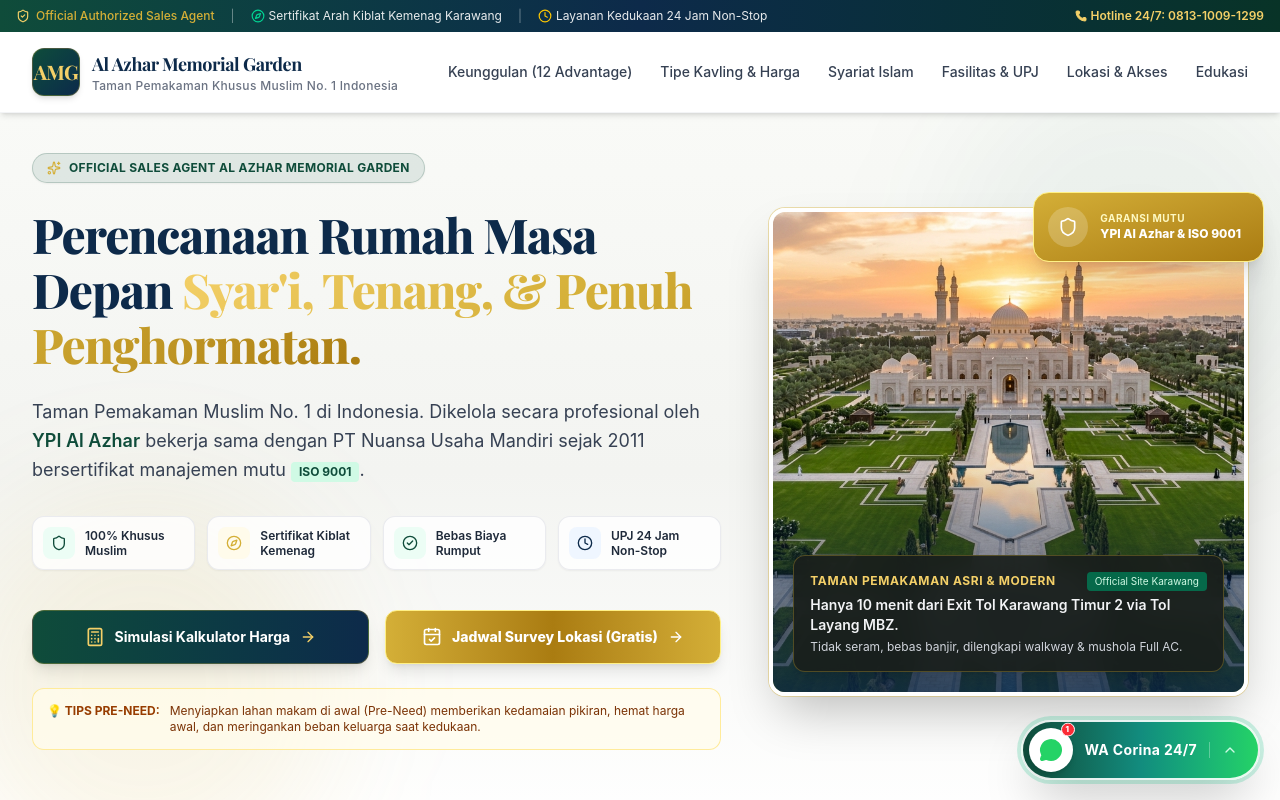
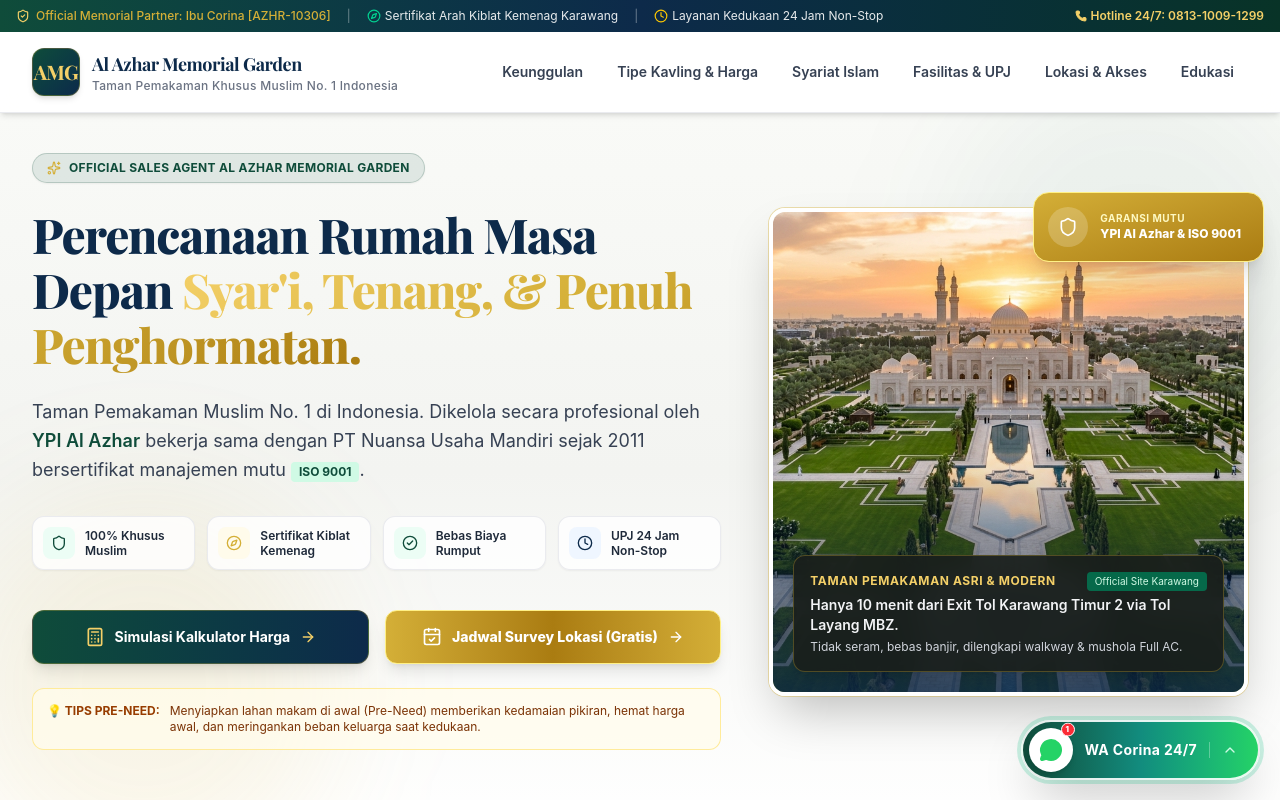
Before and after one commit to RikiEnergyX/al-azhar-memorial-garden, a React (Vite) app: page / in a window 1280 px wide. Shown: the top 800 px of the page. Built offline with nearby package versions, Linux system fonts and the light colour scheme; a web font is replaced by a local one.

Commit message:
Add glass effect hover state and active section scrollspy indicator to Navbar

```diff
--- a/src/components/Navbar.jsx
+++ b/src/components/Navbar.jsx
@@ -1,26 +1,62 @@
-import React, { useState } from 'react';
-import { Phone, Calculator, ShieldCheck, Menu, X, Clock, Compass } from 'lucide-react';
+import React, { useState, useEffect } from 'react';
+import { Phone, Calculator, ShieldCheck, Menu, X, Clock, Compass, Sparkles } from 'lucide-react';
 import { AGENT_INFO } from '../data/contentData';
 
 export default function Navbar({ onOpenCalculator, onOpenSurvey }) {
   const [mobileMenuOpen, setMobileMenuOpen] = useState(false);
+  const [activeSection, setActiveSection] = useState('');
+
+  const navItems = [
+    { id: 'keunggulan', label: 'Keunggulan' },
+    { id: 'tipe-kavling', label: 'Tipe Kavling & Harga' },
+    { id: 'syariat-islam', label: 'Syariat Islam' },
+    { id: 'fasilitas-upj', label: 'Fasilitas & UPJ' },
+    { id: 'lokasi-akses', label: 'Lokasi & Akses' },
+    { id: 'edukasi', label: 'Edukasi' },
+  ];
+
+  useEffect(() => {
+    const handleScroll = () => {
+      const scrollPosition = window.scrollY + 140;
+
+      for (let i = navItems.length - 1; i >= 0; i--) {
+        const element = document.getElementById(navItems[i].id);
+        if (element) {
+          const top = element.offsetTop;
+          const height = element.offsetHeight;
+          if (scrollPosition >= top && scrollPosition < top + height) {
+            setActiveSection(navItems[i].id);
+            return;
+          }
+        }
+      }
+
+      if (window.scrollY < 200) {
+        setActiveSection('');
+      }
+    };
+
+    window.addEventListener('scroll', handleScroll);
+    handleScroll();
+    return () => window.removeEventListener('scroll', handleScroll);
+  }, []);
 
   const handleWaClick = (section = 'Header Navbar') => {
     const text = encodeURIComponent(
-      `Assalamu'alaikum Warahmatullahi Wabarakatuh, saya ingin berkonsultasi mengenai Lahan Makam Al Azhar Memorial Garden (Info dari ${section}).`
+      `Assalamu'alaikum Ibu ${AGENT_INFO.salesAgent} (${AGENT_INFO.salesCode}), saya ingin berkonsultasi mengenai Lahan Makam Al Azhar Memorial Garden (${section}).`
     );
     window.open(`https://wa.me/${AGENT_INFO.phone}?text=${text}`, '_blank');
   };
 
   return (
-    <header className="sticky top-0 z-40 w-full shadow-md bg-white/95 backdrop-blur-md border-b border-gray-100">
+    <header className="sticky top-0 z-40 w-full shadow-md bg-white/90 backdrop-blur-md border-b border-gray-200/80 transition-all duration-300">
       {/* Top Banner Bar */}
       <div className="bg-gradient-to-r from-[#0F4C3A] via-[#0D2A4A] to-[#083327] text-white text-xs py-2 px-4">
         <div className="max-w-7xl mx-auto flex flex-col md:flex-row justify-between items-center gap-2 text-center md:text-left font-sans">
           <div className="flex items-center gap-4 flex-wrap justify-center md:justify-start">
             <span className="flex items-center gap-1.5 font-medium text-[#D4AF37]">
               <ShieldCheck className="w-3.5 h-3.5 text-[#F4D068]" />
-              Official Authorized Sales Agent
+              Official Memorial Partner: Ibu {AGENT_INFO.salesAgent} [{AGENT_INFO.salesCode}]
             </span>
             <span className="hidden sm:inline text-white/40">|</span>
             <span className="flex items-center gap-1 text-white/90">
@@ -48,6 +84,7 @@
       {/* Main Navbar */}
       <div className="max-w-7xl mx-auto px-4 sm:px-6 lg:px-8">
         <div className="flex justify-between items-center h-20">
+
           {/* Logo & Agent Branding */}
           <a href="#" className="flex items-center gap-3 group">
             <div className="w-12 h-12 rounded-xl bg-gradient-to-br from-[#0F4C3A] to-[#0D2A4A] flex items-center justify-center text-white shadow-md group-hover:scale-105 transition-transform border border-[#D4AF37]/30">
@@ -65,96 +102,82 @@
             </div>
           </a>
 
-          {/* Desktop Navigation Links */}
-          <nav className="hidden lg:flex items-center space-x-7 text-sm font-medium text-gray-700">
-            <a href="#keunggulan" className="hover:text-[#0F4C3A] transition-colors py-1">Keunggulan (12 Advantage)</a>
-            <a href="#tipe-kavling" className="hover:text-[#0F4C3A] transition-colors py-1">Tipe Kavling & Harga</a>
-            <a href="#syariat-islam" className="hover:text-[#0F4C3A] transition-colors py-1">Syariat Islam</a>
-            <a href="#fasilitas-upj" className="hover:text-[#0F4C3A] transition-colors py-1">Fasilitas & UPJ</a>
-            <a href="#lokasi-akses" className="hover:text-[#0F4C3A] transition-colors py-1">Lokasi & Akses</a>
-            <a href="#edukasi" className="hover:text-[#0F4C3A] transition-colors py-1">Edukasi</a>
+          {/* Desktop Navigation Links (with Glassmorphism Hover & Active Scrollspy Indicator) */}
+          <nav className="hidden lg:flex items-center space-x-1.5">
+            {navItems.map((item) => {
+              const isActive = activeSection === item.id;
+              return (
+                <a
+                  key={item.id}
+                  href={`#${item.id}`}
+                  className={`relative px-3.5 py-2 rounded-xl text-xs xl:text-sm font-semibold transition-all duration-300 flex items-center gap-1.5 ${
+                    isActive
+                      ? 'bg-gradient-to-r from-[#0F4C3A]/15 via-emerald-100/50 to-[#0D2A4A]/15 backdrop-blur-md border border-[#0F4C3A]/30 text-[#0F4C3A] font-extrabold shadow-md ring-2 ring-[#0F4C3A]/20 scale-105'
+                      : 'text-gray-700 hover:bg-white/80 hover:backdrop-blur-md hover:shadow-lg hover:border hover:border-[#0F4C3A]/30 hover:text-[#0F4C3A] hover:-translate-y-0.5'
+                  }`}
+                >
+                  {isActive ? (
+                    <span className="w-2 h-2 rounded-full bg-[#D4AF37] animate-ping" />
+                  ) : null}
+                  <span>{item.label}</span>
+                </a>
+              );
+            })}
           </nav>
-
-
 
           {/* Mobile Menu Button */}
           <button
             onClick={() => setMobileMenuOpen(!mobileMenuOpen)}
-            className="lg:hidden p-2 rounded-lg text-gray-700 hover:bg-gray-100 focus:outline-none"
+            className="lg:hidden p-2.5 rounded-xl text-gray-700 hover:bg-gray-100/80 focus:outline-none transition-colors border border-gray-200"
             aria-label="Toggle menu"
           >
             {mobileMenuOpen ? <X className="w-6 h-6" /> : <Menu className="w-6 h-6" />}
           </button>
+
         </div>
       </div>
 
-      {/* Mobile Drawer */}
+      {/* Mobile Drawer (with Glassmorphism Glass Pills & Active Section Badges) */}
       {mobileMenuOpen && (
-        <div className="lg:hidden bg-white border-b border-gray-200 px-4 pt-2 pb-6 space-y-3 animate-fadeIn">
-          <a
-            href="#keunggulan"
-            onClick={() => setMobileMenuOpen(false)}
-            className="block px-3 py-2 rounded-md text-base font-medium text-gray-800 hover:bg-emerald-50"
-          >
-            12 Keunggulan Utama
-          </a>
-          <a
-            href="#tipe-kavling"
-            onClick={() => setMobileMenuOpen(false)}
-            className="block px-3 py-2 rounded-md text-base font-medium text-gray-800 hover:bg-emerald-50"
-          >
-            Tipe Kavling & Spesifikasi Harga
-          </a>
-          <a
-            href="#syariat-islam"
-            onClick={() => setMobileMenuOpen(false)}
-            className="block px-3 py-2 rounded-md text-base font-medium text-gray-800 hover:bg-emerald-50"
-          >
-            Standar Syariat & Legalitas
-          </a>
-          <a
-            href="#fasilitas-upj"
-            onClick={() => setMobileMenuOpen(false)}
-            className="block px-3 py-2 rounded-md text-base font-medium text-gray-800 hover:bg-emerald-50"
-          >
-            Fasilitas & Layanan UPJ 24 Jam
-          </a>
-          <a
-            href="#lokasi-akses"
-            onClick={() => setMobileMenuOpen(false)}
-            className="block px-3 py-2 rounded-md text-base font-medium text-gray-800 hover:bg-emerald-50"
-          >
-            Petunjuk Arah & Akses Tol MBZ
-          </a>
-          <a
-            href="#edukasi"
-            onClick={() => setMobileMenuOpen(false)}
-            className="block px-3 py-2 rounded-md text-base font-medium text-gray-800 hover:bg-emerald-50"
-          >
-            Edukasi & Artikel Syariah
-          </a>
-          <a
-            href="#hubungi-kami"
-            onClick={() => setMobileMenuOpen(false)}
-            className="block px-3 py-2 rounded-md text-base font-medium text-gray-800 hover:bg-emerald-50"
-          >
-            Formulir Layanan Lead
-          </a>
+        <div className="lg:hidden bg-white/95 backdrop-blur-xl border-b border-gray-200 px-4 pt-3 pb-6 space-y-2 animate-fadeIn shadow-2xl">
+          {navItems.map((item) => {
+            const isActive = activeSection === item.id;
+            return (
+              <a
+                key={item.id}
+                href={`#${item.id}`}
+                onClick={() => setMobileMenuOpen(false)}
+                className={`flex items-center justify-between px-4 py-2.5 rounded-xl text-sm font-bold transition-all ${
+                  isActive
+                    ? 'bg-gradient-to-r from-[#0F4C3A]/15 to-[#0D2A4A]/15 backdrop-blur-md border border-[#0F4C3A]/30 text-[#0F4C3A] shadow-sm'
+                    : 'text-gray-800 hover:bg-emerald-50/80 hover:text-[#0F4C3A]'
+                }`}
+              >
+                <span>{item.label}</span>
+                {isActive && (
+                  <span className="px-2 py-0.5 rounded-full bg-[#0F4C3A] text-white text-[10px] font-bold uppercase tracking-wider flex items-center gap-1">
+                    <Sparkles className="w-3 h-3 text-[#F4D068]" />
+                    Aktif
+                  </span>
+                )}
+              </a>
+            );
+          })}
 
           <div className="pt-4 border-t border-gray-100 flex flex-col gap-2.5">
             <button
               onClick={() => { setMobileMenuOpen(false); onOpenCalculator(); }}
-              className="w-full py-3 rounded-lg bg-emerald-50 text-[#0F4C3A] font-semibold text-sm flex items-center justify-center gap-2 border border-emerald-200"
+              className="w-full py-3 rounded-xl bg-emerald-50 text-[#0F4C3A] font-semibold text-sm flex items-center justify-center gap-2 border border-emerald-200 shadow-xs"
             >
               <Calculator className="w-4 h-4" />
               Kalkulator Harga & Simulasi
             </button>
             <button
               onClick={() => { setMobileMenuOpen(false); handleWaClick('Mobile Drawer WhatsApp'); }}
-              className="w-full py-3 rounded-lg bg-[#0F4C3A] text-white font-bold text-sm flex items-center justify-center gap-2 shadow-md"
+              className="w-full py-3 rounded-xl bg-gradient-to-r from-[#0F4C3A] to-[#0D2A4A] text-white font-bold text-sm flex items-center justify-center gap-2 shadow-md border border-[#D4AF37]/30"
             >
               <Phone className="w-4 h-4 text-[#F4D068]" />
-              Hubungi Sales Agent via WhatsApp
+              Hubungi Ibu Corina via WhatsApp
             </button>
           </div>
         </div>
```
